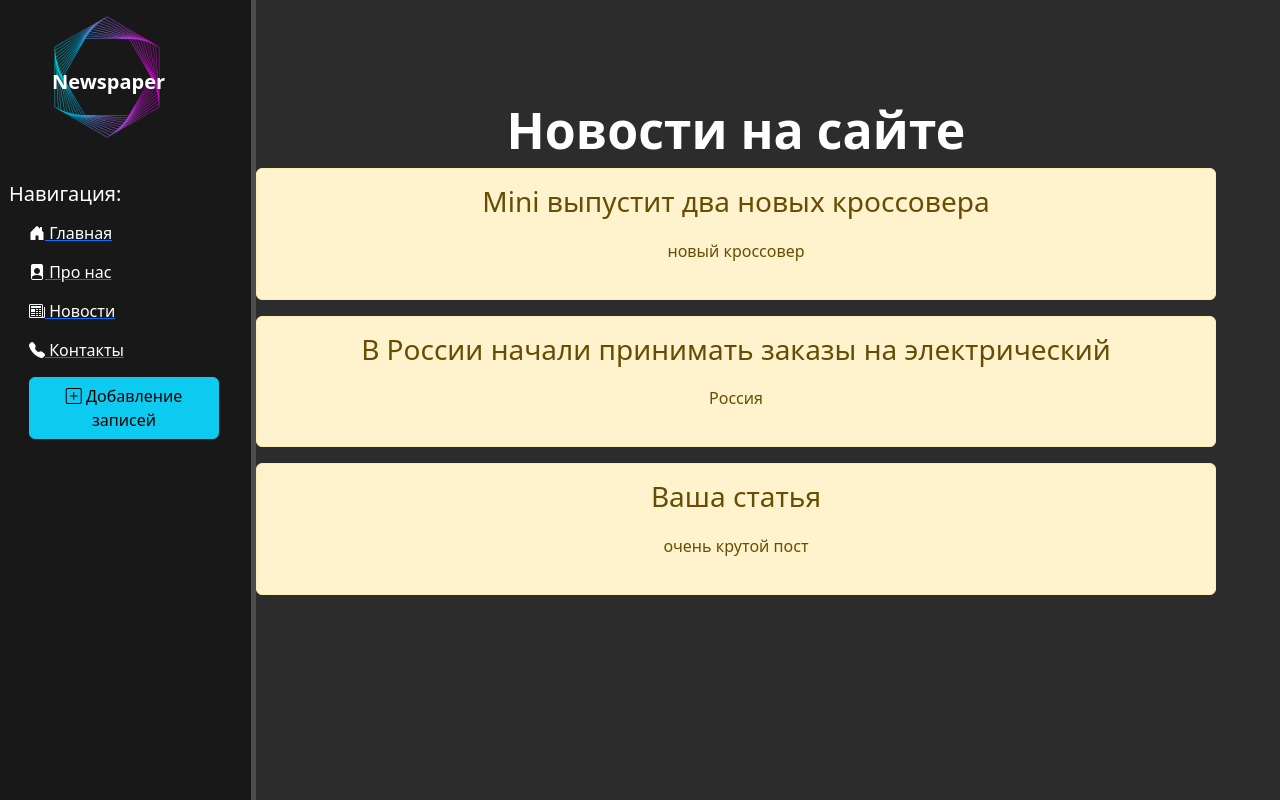
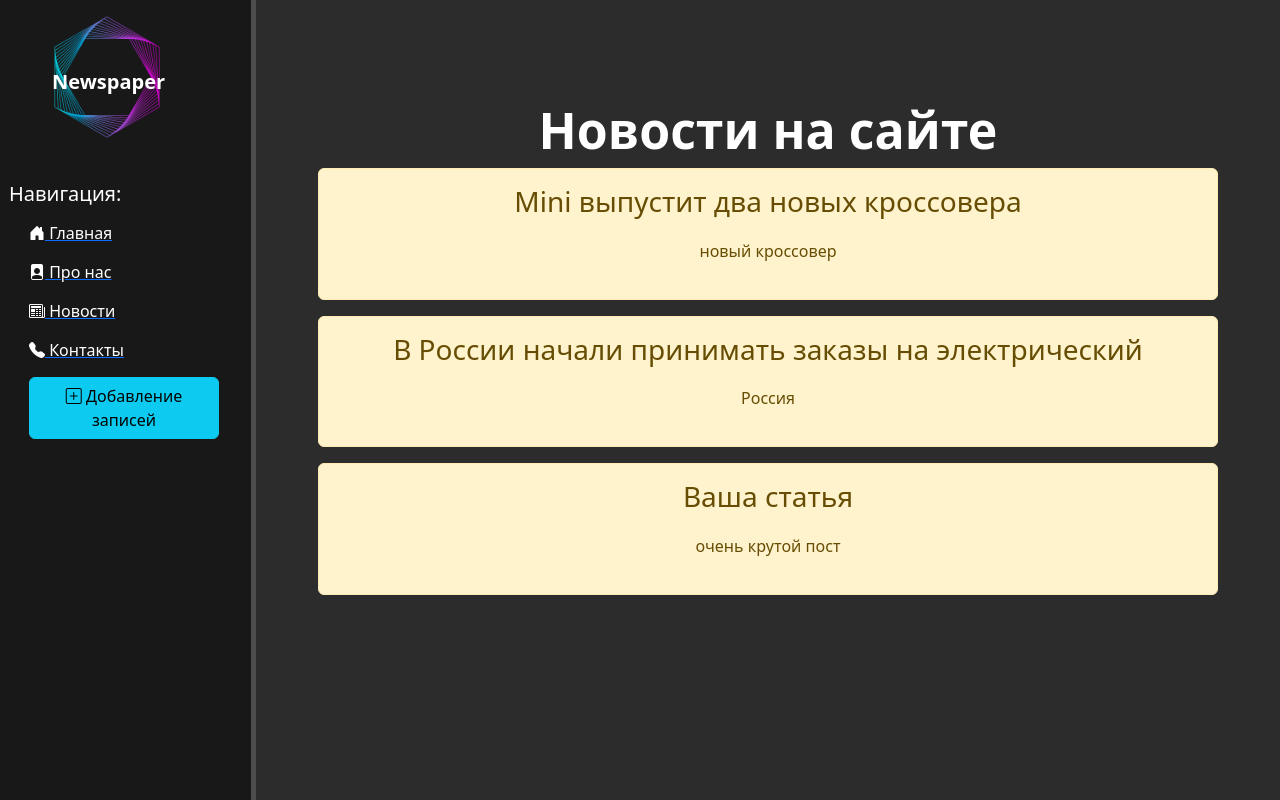
Before and after one commit to CatWhichCat/django_project_myNewpeper, a Django app: page /news/ in a window 1280 px wide. Run offline with Django 4.2, Linux system fonts and the light colour scheme; data comes from the database, SQL or seed files in the repository; both versions use the stored data as it was after the commit.

Commit message:
html / css

```diff
--- a/news/templates/news/news_home.html
+++ b/news/templates/news/news_home.html
@@ -3,7 +3,7 @@
 {% block title %}Новости{% endblock %}
 
 {% block content %}
-    <div class="freatures">
+    <div class="features">
         <h1>Новости на сайте</h1>
 
         {% if news %}
--- a/news/views.py
+++ b/news/views.py
@@ -1,16 +1,16 @@
 from django.shortcuts import render
 from .models import *
 from .forms import ArticlesForm
+
 
 def news_home(request):
     news = Articles.objects.order_by('-date')
     return render(request, 'news/news_home.html', {'news': news})
 
+
 def create(request):
     form = ArticlesForm()
 
-    data = {
-        'form': form
-    }
+    context = {'form': form}
 
-    return render(request, 'news/create.html')
+    return render(request, 'news/create.html', context)
--- a/static/main/css/style.css
+++ b/static/main/css/style.css
@@ -1,6 +1,7 @@
 body {
     background: #2c2c2c;
 }
+
 aside {
     float: left;
     background: #181818;
@@ -25,6 +26,7 @@ aside .logo {
     position: relative;
     top: -115px;
 }
+
 aside h3 {
     font-weight: 400;
     font-size: 20px;
@@ -36,6 +38,7 @@ aside ul {
     margin-left: -35px;
     list-style: none;
 }
+
 aside ul li {
     color: #fff;
     display: block;
@@ -43,22 +46,35 @@ aside ul li {
     transition: transform .6s ease;
 }
 
-aside ul li:hover, aside ul li a:hover {
+aside ul li:hover,
+aside ul li a:hover {
     color: #eb5959;
     text-decoration: none;
     transform: scale(1.07);
 }
 
-main .freatures {
+main .features {
+    display: block;
     float: left;
     color: #fff;
     margin-top: 100px;
     text-align: center;
-    width: 75%;
+    width: 80%;
 }
 
-main .freatures h1 {font-size: 50px;}
-main .freatures p {max-width: 400px; margin: 20px auto;}
+main .features div {
+    width: clamp(200px, 90%, 900px);
+    margin-inline: auto;
+}
+
+main .features h1 {
+    font-size: 50px;
+}
+
+main .features p {
+    max-width: 400px;
+    margin: 20px auto;
+}
 
 /* .alert-warning {
     float: left;
```
Also changed, not shown: db.sqlite3, news/migrations/0002_alter_articles_options.py (added), 1 other file.
